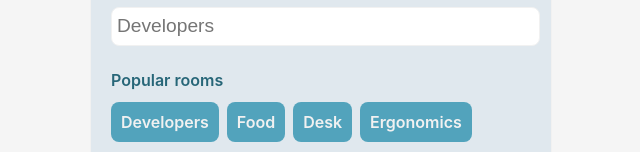
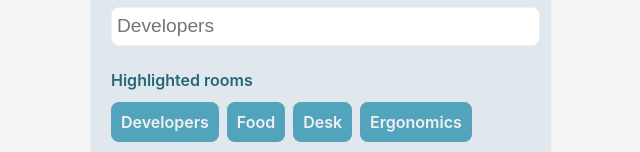
Before and after one commit to Bryancm/chat-react, a React (Create React App) app: page /home in a window 1280 px wide. Shown: the part 440-592 px from the top of the page, without its empty margins (319-959 px from the left). Built offline with nearby package versions, Linux system fonts and the light colour scheme; no server answers.

Commit message:
remove console.log

```diff
--- a/src/components/messageList.js
+++ b/src/components/messageList.js
@@ -4,7 +4,7 @@ import moment from "moment";
 
 const MessageList = ({ messages, socket }) => {
   const ids = JSON.parse(localStorage.getItem("ids"));
-  console.log(ids);
+
   return (
     <div className="message-list-container">
       {messages.map((m, index) => (
--- a/src/routes/home.js
+++ b/src/routes/home.js
@@ -3,21 +3,11 @@ import { useHistory } from "react-router-dom";
 import Avatar from "../components/avatar";
 import { avatars, popular, popula2 } from "../assets/data";
 
-const Home = ({
-  room,
-  setRoom,
-  avatar,
-  setAvatar,
-  name,
-  setName,
-  socket,
-  setMessages,
-}) => {
+const Home = ({ room, setRoom, avatar, setAvatar, name, setName, socket }) => {
   const [textError, setTextError] = useState("");
   const history = useHistory();
 
   const joinChat = () => {
-    console.log("join");
     setTextError("");
     if (!socket.connected) socket.connect();
     socket.emit("join", { room, name, url: avatar }, join);
@@ -28,7 +18,6 @@ const Home = ({
     localStorage.setItem("user", JSON.stringify({ name, room, avatar }));
     localStorage.setItem("ids", JSON.stringify([socket.id]));
     history.push("/chat");
-    // socket.connect();
   };
 
   return (
@@ -71,7 +60,7 @@ const Home = ({
         />
 
         <div className="label-container">
-          <span className="text-medium text-dark-green">Popular rooms</span>
+          <span className="text-medium text-dark-green">Highlighted rooms</span>
         </div>
         <div className="popular-container">
           {popular.map((p) => (
```
